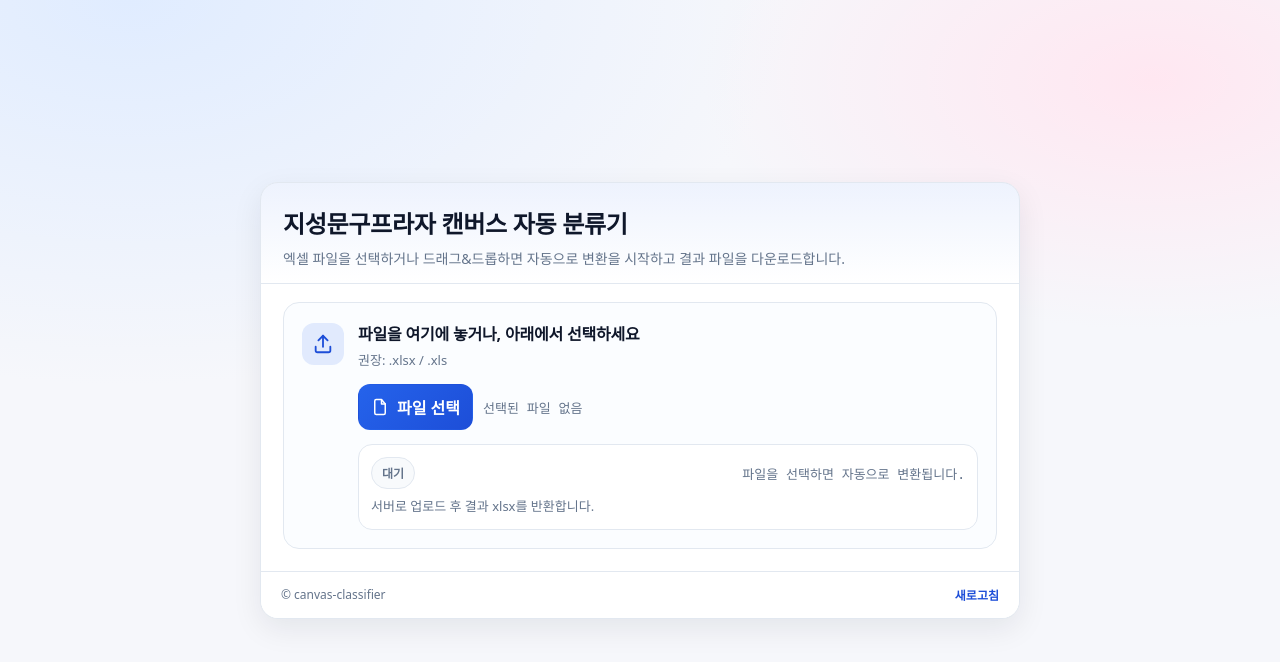
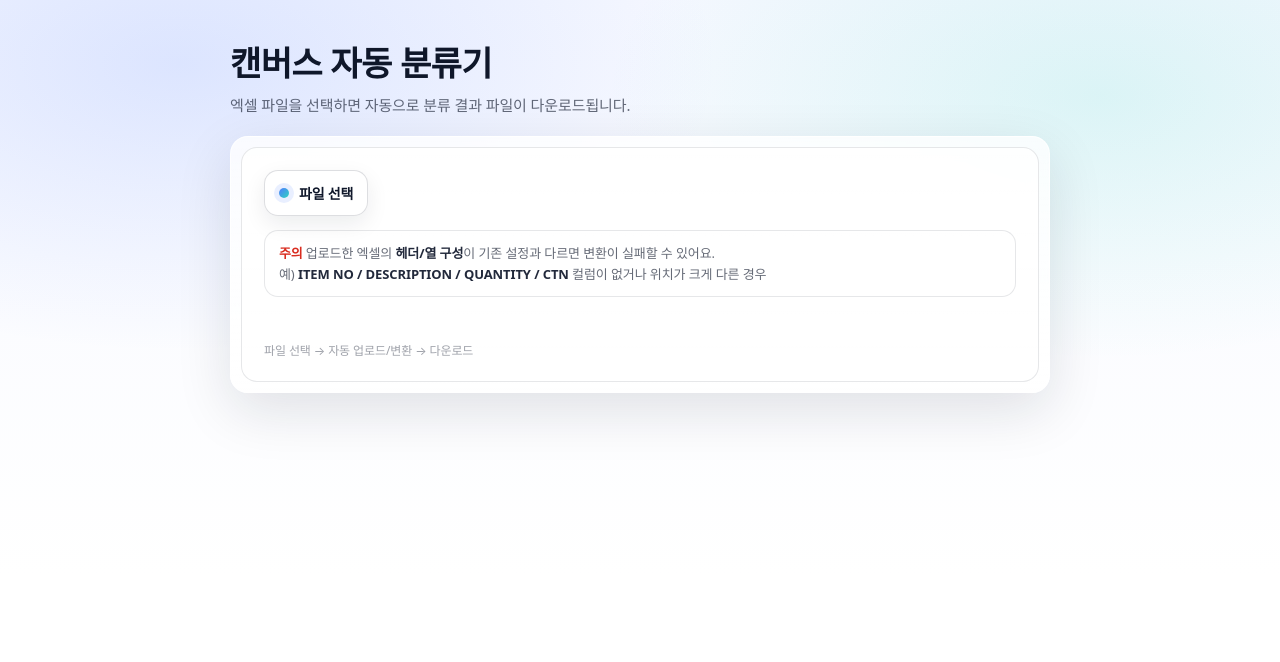
Before and after one commit to jisungplaza/canvas-classifier, a website: page public/index.html in a window 1280 px wide. Drawn offline with Linux system fonts and the light colour scheme.

Commit message:
polish white UI and keep persistent format warning

```diff
--- a/public/index.html
+++ b/public/index.html
@@ -3,389 +3,271 @@
 <head>
   <meta charset="utf-8" />
   <meta name="viewport" content="width=device-width,initial-scale=1" />
-  <title>지성문구프라자 캔버스 자동 분류기</title>
+  <title>캔버스 자동 분류기</title>
   <style>
     :root{
-      --bg:#f6f7fb;
-      --card:#ffffff;
-      --text:#0f172a;
-      --muted:#64748b;
-      --line:#e2e8f0;
-      --brand:#2563eb;
-      --brand2:#1d4ed8;
-      --ok:#16a34a;
-      --err:#dc2626;
-      --shadow: 0 10px 30px rgba(15,23,42,.08);
+      --bg: #f6f8ff;
+      --card: rgba(255,255,255,.78);
+      --card2: rgba(255,255,255,.92);
+      --text: #0f172a;
+      --muted: rgba(15,23,42,.64);
+      --line: rgba(15,23,42,.10);
+      --accent: #4f7cff;
+      --accent2: #2dd4bf;
+      --danger: #d92d20;
+      --shadow: 0 18px 55px rgba(15,23,42,.12);
       --radius: 18px;
-      --mono: ui-monospace, SFMono-Regular, Menlo, Monaco, Consolas, "Liberation Mono", "Courier New", monospace;
     }
-    *{box-sizing:border-box}
+
+    *{ box-sizing:border-box; }
+    html,body{ height:100%; }
+
     body{
       margin:0;
-      font-family: ui-sans-serif, system-ui, -apple-system, Segoe UI, Roboto, "Apple SD Gothic Neo", "Noto Sans KR", "Malgun Gothic", Arial, "Helvetica Neue", sans-serif;
-      color:var(--text);
-      background: radial-gradient(1200px 700px at 10% 0%, #e0ecff 0%, transparent 55%),
-                  radial-gradient(900px 500px at 90% 10%, #ffe7f1 0%, transparent 50%),
-                  var(--bg);
-      min-height:100vh;
+      padding:44px 18px;
+      font-family: ui-sans-serif, system-ui, -apple-system, "Segoe UI", Roboto,
+        "Apple SD Gothic Neo","Noto Sans KR", Arial, sans-serif;
+      color: var(--text);
+      background:
+        radial-gradient(900px 480px at 14% 8%, rgba(79,124,255,.16), transparent 60%),
+        radial-gradient(900px 480px at 86% 12%, rgba(45,212,191,.14), transparent 55%),
+        linear-gradient(180deg, var(--bg), #ffffff 72%);
+    }
+
+    .wrap{
+      max-width: 820px;
+      margin: 0 auto;
+    }
+
+    .hero{
+      margin-bottom: 18px;
+    }
+    h1{
+      margin: 0 0 10px;
+      font-size: 34px;
+      letter-spacing: -0.6px;
+      line-height: 1.15;
+      font-weight: 800;
+    }
+    .sub{
+      margin:0;
+      color: var(--muted);
+      font-size: 15px;
+      line-height: 1.65;
+      letter-spacing: -0.1px;
+    }
+
+    .card{
+      border-radius: var(--radius);
+      background: linear-gradient(180deg, var(--card), var(--card2));
+      border: 1px solid rgba(255,255,255,.75);
+      box-shadow: var(--shadow);
+      overflow:hidden;
+      backdrop-filter: blur(10px);
+    }
+    .card-inner{
+      padding: 22px;
+      border: 1px solid var(--line);
+      border-radius: calc(var(--radius) - 2px);
+      margin: 10px;
+      background: rgba(255,255,255,.82);
+    }
+
+    .row{
       display:flex;
       align-items:center;
-      justify-content:center;
-      padding:32px 16px;
-    }
-    .wrap{width:min(760px, 100%);}
-    .card{
-      background:var(--card);
-      border:1px solid var(--line);
-      border-radius:var(--radius);
-      box-shadow:var(--shadow);
-      overflow:hidden;
-    }
-    .header{
-      padding:22px 22px 14px;
-      border-bottom:1px solid var(--line);
-      background: linear-gradient(180deg, rgba(37,99,235,.08), transparent);
-    }
-    .title{
-      margin:0;
-      font-size:24px;
-      letter-spacing:-.3px;
-    }
-    .subtitle{
-      margin:8px 0 0;
-      color:var(--muted);
-      line-height:1.5;
-      font-size:14px;
-    }
-    .content{padding:18px 22px 22px}
-
-    /* 업로드 영역 */
-.drop{
-  border:1px solid var(--line); /* 점선 → 일반 테두리 */
-  border-radius:16px;
-  padding:18px;
-  background:#fbfdff;
-  transition:.15s ease;
-  display:flex;
-  gap:14px;
-  align-items:flex-start;
-}
-
-    .drop.dragover{
-      border-color: var(--brand);
-      background: rgba(37,99,235,.06);
-    }
-    .icon{
-      width:42px;height:42px;
-      border-radius:12px;
-      display:grid;place-items:center;
-      background: rgba(37,99,235,.12);
-      color: var(--brand2);
-      flex:0 0 auto;
-      margin-top:2px;
-    }
-    .drop h2{
-      margin:0;
-      font-size:16px;
-      letter-spacing:-.2px;
-    }
-    .drop p{
-      margin:6px 0 0;
-      color:var(--muted);
-      font-size:13px;
-      line-height:1.5;
-    }
-    .row{
-      margin-top:14px;
-      display:flex;
-      gap:10px;
-      align-items:center;
+      gap:12px;
       flex-wrap:wrap;
     }
-    .btn{
-      appearance:none;
-      border:1px solid var(--line);
-      background:#fff;
-      color:var(--text);
-      padding:10px 12px;
-      border-radius:12px;
-      font-weight:800;
+
+    /* 기본 file input 숨기고, 커스텀 버튼으로 세련되게 */
+    input[type="file"]{ display:none; }
+
+    .file-btn{
+      display:inline-flex;
+      align-items:center;
+      gap:10px;
+      padding: 12px 14px;
+      border-radius: 14px;
+      border: 1px solid rgba(15,23,42,.14);
+      background: rgba(255,255,255,.9);
       cursor:pointer;
-      transition:.15s ease;
-      display:inline-flex;
-      gap:8px;
-      align-items:center;
+      user-select:none;
+      transition: transform .08s ease, box-shadow .2s ease, border-color .2s ease, background .2s ease;
+      box-shadow: 0 8px 22px rgba(15,23,42,.08);
     }
-    .btn.primary{
-      border-color: transparent;
-      background: linear-gradient(135deg, var(--brand), var(--brand2));
-      color:#fff;
+    .file-btn:hover{
+      border-color: rgba(79,124,255,.35);
+      box-shadow: 0 12px 26px rgba(15,23,42,.10);
+      background: #ffffff;
     }
-    .btn:hover{transform: translateY(-1px)}
-    .fileName{
-      font-size:13px;
-      color:var(--muted);
-      font-family: var(--mono);
-      max-width:100%;
-      overflow:hidden;
-      text-overflow:ellipsis;
-      white-space:nowrap;
+    .file-btn:active{
+      transform: translateY(1px);
     }
-    input[type="file"]{display:none}
-
-    /* 상태 박스 */
-    .status{
-      margin-top:14px;
-      border:1px solid var(--line);
-      border-radius:14px;
-      padding:12px 12px;
-      background:#fff;
+    .pill{
+      width:10px;height:10px;border-radius:999px;
+      background: linear-gradient(135deg, var(--accent), var(--accent2));
+      box-shadow: 0 0 0 5px rgba(79,124,255,.12);
+      flex:0 0 auto;
     }
-    .statusLine{
-      display:flex;
-      gap:10px;
-      align-items:center;
-      justify-content:space-between;
-      flex-wrap:wrap;
-    }
-    .badge{
-      font-size:12px;
-      font-weight:900;
-      padding:6px 10px;
-      border-radius:999px;
-      border:1px solid var(--line);
-      background:#f8fafc;
-      color:var(--muted);
-    }
-    .badge.ok{background: rgba(22,163,74,.10); border-color: rgba(22,163,74,.25); color: var(--ok);}
-    .badge.err{background: rgba(220,38,38,.10); border-color: rgba(220,38,38,.25); color: var(--err);}
-    .msg{
-      margin-top:8px;
-      font-size:13px;
-      color:var(--muted);
-      line-height:1.5;
+    .btn-text{
+      font-size: 14px;
+      font-weight: 750;
+      letter-spacing: -0.2px;
     }
 
-    /* 진행바 */
-    .bar{
-      margin-top:10px;
-      height:10px;
-      background:#eef2ff;
-      border-radius:999px;
-      overflow:hidden;
-      border:1px solid rgba(37,99,235,.15);
-      display:none;
-    }
-    .bar > div{
-      width:0%;
-      height:100%;
-      background: linear-gradient(90deg, var(--brand), #60a5fa);
-      border-radius:999px;
-      transition: width .15s linear;
+    .filename{
+      color: var(--muted);
+      font-size: 14px;
+      letter-spacing: -0.1px;
+      max-width: 520px;
+      overflow: hidden;
+      text-overflow: ellipsis;
+      white-space: nowrap;
     }
 
-    .footer{
-      padding:14px 20px;
-      border-top:1px solid var(--line);
-      color:var(--muted);
-      font-size:12px;
-      display:flex;
-      justify-content:space-between;
-      gap:10px;
-      flex-wrap:wrap;
-      background:#fff;
+    /* ✅ 항상 노출되는 안내문 (세련톤 유지) */
+    .notice{
+      margin-top: 14px;
+      padding: 12px 14px;
+      border-radius: 14px;
+      border: 1px solid rgba(15,23,42,.10);
+      background: rgba(255,255,255,.88);
+      color: var(--muted);
+      font-size: 13px;
+      line-height: 1.6;
+      letter-spacing: -0.1px;
     }
-    .link{
-      color:var(--brand2);
-      text-decoration:none;
-      font-weight:800;
+    .notice .warn{
+      color: var(--danger);
+      font-weight: 800;
+      letter-spacing: -0.2px;
+    }
+    .notice b{
+      color: rgba(15,23,42,.92);
+      font-weight: 800;
+    }
+
+    .status{
+      margin-top: 14px;
+      min-height: 20px;
+      font-size: 14px;
+      letter-spacing: -0.1px;
+      color: var(--muted);
+    }
+    .status.ok{ color: rgba(6,95,70,.95); font-weight: 800; }
+    .status.err{ color: var(--danger); font-weight: 800; }
+
+    .foot{
+      margin-top: 10px;
+      color: rgba(15,23,42,.40);
+      font-size: 12px;
+      letter-spacing: -0.1px;
+    }
+
+    @media (max-width:520px){
+      body{ padding: 34px 14px; }
+      h1{ font-size: 28px; }
+      .card-inner{ padding: 18px; }
+      .filename{ max-width: 100%; }
     }
   </style>
 </head>
+
 <body>
   <div class="wrap">
-    <section class="card">
-      <div class="header">
-        <h1 class="title">지성문구프라자 캔버스 자동 분류기</h1>
-        <p class="subtitle">
-          엑셀 파일을 선택하거나 드래그&드롭하면 자동으로 변환을 시작하고 결과 파일을 다운로드합니다.
-        </p>
+    <div class="hero">
+      <h1>캔버스 자동 분류기</h1>
+      <p class="sub">엑셀 파일을 선택하면 자동으로 분류 결과 파일이 다운로드됩니다.</p>
+    </div>
+
+    <div class="card">
+      <div class="card-inner">
+        <div class="row">
+          <label class="file-btn" for="fileInput">
+            <span class="pill"></span>
+            <span class="btn-text">파일 선택</span>
+          </label>
+          <input id="fileInput" type="file" accept="*/*" />
+          <div id="fileName" class="filename"></div>
+        </div>
+
+        <!-- ✅ 변경점: 형식 안내문 항상 노출 -->
+        <div class="notice">
+          <span class="warn">주의</span> 업로드한 엑셀의 <b>헤더/열 구성</b>이 기존 설정과 다르면 변환이 실패할 수 있어요.<br/>
+          예) <b>ITEM NO / DESCRIPTION / QUANTITY / CTN</b> 컬럼이 없거나 위치가 크게 다른 경우
+        </div>
+
+        <div id="status" class="status"></div>
+        <div class="foot">파일 선택 → 자동 업로드/변환 → 다운로드</div>
       </div>
-
-      <div class="content">
-        <div id="drop" class="drop" aria-label="파일 드롭 영역">
-          <div class="icon" aria-hidden="true">
-            <svg width="22" height="22" viewBox="0 0 24 24" fill="none">
-              <path d="M12 3v12" stroke="currentColor" stroke-width="2" stroke-linecap="round"/>
-              <path d="M7 8l5-5 5 5" stroke="currentColor" stroke-width="2" stroke-linecap="round" stroke-linejoin="round"/>
-              <path d="M4 15v4a2 2 0 0 0 2 2h12a2 2 0 0 0 2-2v-4" stroke="currentColor" stroke-width="2" stroke-linecap="round"/>
-            </svg>
-          </div>
-
-          <div style="flex:1">
-            <h2>파일을 여기에 놓거나, 아래에서 선택하세요</h2>
-            <p>
-              권장: .xlsx / .xls<br/>
-                </p>
-
-            <div class="row">
-              <label class="btn primary" for="fileInput">
-                <svg width="18" height="18" viewBox="0 0 24 24" fill="none" aria-hidden="true">
-                  <path d="M14 2H7a2 2 0 0 0-2 2v16a2 2 0 0 0 2 2h10a2 2 0 0 0 2-2V8l-5-6z" stroke="currentColor" stroke-width="2" stroke-linejoin="round"/>
-                  <path d="M14 2v6h6" stroke="currentColor" stroke-width="2" stroke-linejoin="round"/>
-                </svg>
-                파일 선택
-              </label>
-
-              <div id="fileName" class="fileName">선택된 파일 없음</div>
-
-              <input id="fileInput" type="file" accept="*/*" />
-            </div>
-
-            <div class="status" role="status" aria-live="polite">
-              <div class="statusLine">
-                <span id="badge" class="badge">대기</span>
-                <span class="fileName" id="hint">파일을 선택하면 자동으로 변환됩니다.</span>
-              </div>
-              <div class="bar" id="bar"><div id="barFill"></div></div>
-              <div class="msg" id="msg">서버로 업로드 후 결과 xlsx를 반환합니다.</div>
-            </div>
-          </div>
-        </div>
-      </div>
-
-      <div class="footer">
-        <span>© canvas-classifier</span>
-        <span>
-          <a class="link" href="javascript:location.reload()">새로고침</a>
-        </span>
-      </div>
-    </section>
+    </div>
   </div>
 
   <script>
     const fileInput = document.getElementById("fileInput");
+    const statusEl = document.getElementById("status");
     const fileNameEl = document.getElementById("fileName");
-    const badgeEl = document.getElementById("badge");
-    const msgEl = document.getElementById("msg");
-    const hintEl = document.getElementById("hint");
-    const drop = document.getElementById("drop");
-    const bar = document.getElementById("bar");
-    const barFill = document.getElementById("barFill");
 
-    const UPLOAD_URL = "/upload";
+    fileInput.addEventListener("change", async () => {
+      statusEl.textContent = "";
+      statusEl.className = "status";
 
-    function setBadge(type, text){
-      badgeEl.className = "badge" + (type ? " " + type : "");
-      badgeEl.textContent = text;
-    }
-
-    function setProgress(on, pct=0){
-      bar.style.display = on ? "block" : "none";
-      barFill.style.width = pct + "%";
-    }
-
-    function setFileName(file){
-      fileNameEl.textContent = file ? file.name : "선택된 파일 없음";
-    }
-
-    async function upload(file){
+      const file = fileInput.files && fileInput.files[0];
       if (!file) return;
 
-      setBadge("", "업로드 중");
-      hintEl.textContent = "변환 중입니다…";
-      msgEl.textContent = "업로드 및 분류 처리 중입니다. 잠시만 기다려주세요.";
-      setProgress(true, 12);
+      fileNameEl.textContent = file.name;
 
-      try{
-        const fd = new FormData();
-        fd.append("file", file);
+      const formData = new FormData();
+      formData.append("file", file);
 
-        setProgress(true, 35);
-        const res = await fetch(UPLOAD_URL, { method:"POST", body: fd });
-        setProgress(true, 70);
+      try {
+        statusEl.textContent = "업로드 중…";
 
-        if (!res.ok){
-          const t = await res.text();
-          throw new Error(t || ("HTTP " + res.status));
+        const res = await fetch("/upload", {
+          method: "POST",
+          body: formData,
+        });
+
+        if (!res.ok) {
+          let msg = "처리 실패";
+          try {
+            const j = await res.json();
+            msg = j?.message || j?.error || msg;
+          } catch (_) {}
+          statusEl.className = "status err";
+          statusEl.textContent = "실패: " + msg;
+          return;
         }
 
         const blob = await res.blob();
-        setProgress(true, 90);
 
-        // 파일명 추출 (Content-Disposition)
-        let downloadName = "";
+        // Content-Disposition에서 파일명 추출
+        let filename = "분류결과.xlsx";
         const cd = res.headers.get("Content-Disposition") || "";
-        const m = cd.match(/filename\*=(?:UTF-8'')?([^;]+)/i) || cd.match(/filename="([^"]+)"/i);
-        if (m) downloadName = decodeURIComponent((m[1] || "").trim().replace(/(^"|"$)/g,""));
-
-        if (!downloadName){
-          downloadName = (file.name.replace(/\.[^/.]+$/, "") || "result") + "_분류결과.xlsx";
-        }
+        const m = cd.match(/filename\*\=UTF-8''([^;]+)/i);
+        if (m && m[1]) filename = decodeURIComponent(m[1]);
 
         const url = URL.createObjectURL(blob);
         const a = document.createElement("a");
         a.href = url;
-        a.download = downloadName;
+        a.download = filename;
         document.body.appendChild(a);
         a.click();
         a.remove();
         URL.revokeObjectURL(url);
 
-        setProgress(true, 100);
-        setBadge("ok", "완료");
-        hintEl.textContent = "다운로드가 시작되었습니다.";
-        msgEl.innerHTML = "<b style='color:var(--ok)'>파일 처리 완료!</b> 분류 결과 파일이 다운로드되었습니다.";
-      }catch(err){
-        setBadge("err", "실패");
-        hintEl.textContent = "업로드 실패";
-        msgEl.innerHTML = "<b style='color:var(--err)'>에러:</b> " + (err.message || err);
-      }finally{
-        setTimeout(()=>setProgress(false, 0), 900);
-      }
-    }
-
-    // 파일 선택하면 즉시 업로드/변환
-    fileInput.addEventListener("change", () => {
-      const f = fileInput.files && fileInput.files[0];
-      setFileName(f);
-      if (f) upload(f);
-      else {
-        setBadge("", "대기");
-        hintEl.textContent = "파일을 선택하면 자동으로 변환됩니다.";
-        msgEl.textContent = "서버로 업로드 후 결과 xlsx를 반환합니다.";
+        statusEl.className = "status ok";
+        statusEl.textContent = "변환 완료! 파일이 다운로드되었습니다.";
+      } catch (e) {
+        statusEl.className = "status err";
+        statusEl.textContent = "실패: 서버 또는 네트워크 오류";
+        console.error(e);
+      } finally {
+        // 같은 파일 재업로드 가능하게 초기화
+        fileInput.value = "";
       }
     });
-
-    // Drag & Drop
-    ["dragenter","dragover"].forEach(evt=>{
-      drop.addEventListener(evt, (e)=>{
-        e.preventDefault();
-        e.stopPropagation();
-        drop.classList.add("dragover");
-      });
-    });
-    ["dragleave","drop"].forEach(evt=>{
-      drop.addEventListener(evt, (e)=>{
-        e.preventDefault();
-        e.stopPropagation();
-        drop.classList.remove("dragover");
-      });
-    });
-    drop.addEventListener("drop", (e)=>{
-      const f = e.dataTransfer.files && e.dataTransfer.files[0];
-      if (!f) return;
-
-      const dt = new DataTransfer();
-      dt.items.add(f);
-      fileInput.files = dt.files;
-
-      setFileName(f);
-      upload(f);
-    });
-
-    // init
-    setBadge("", "대기");
   </script>
 </body>
 </html>
```
